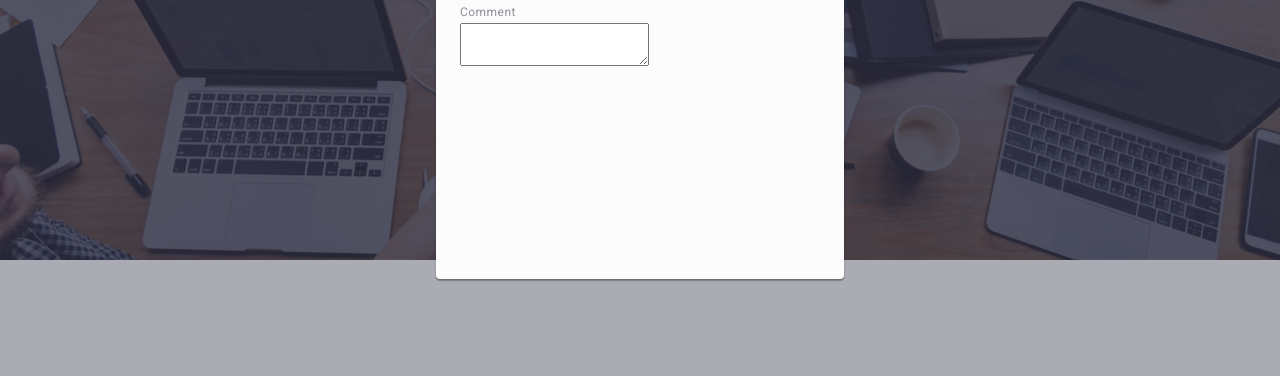
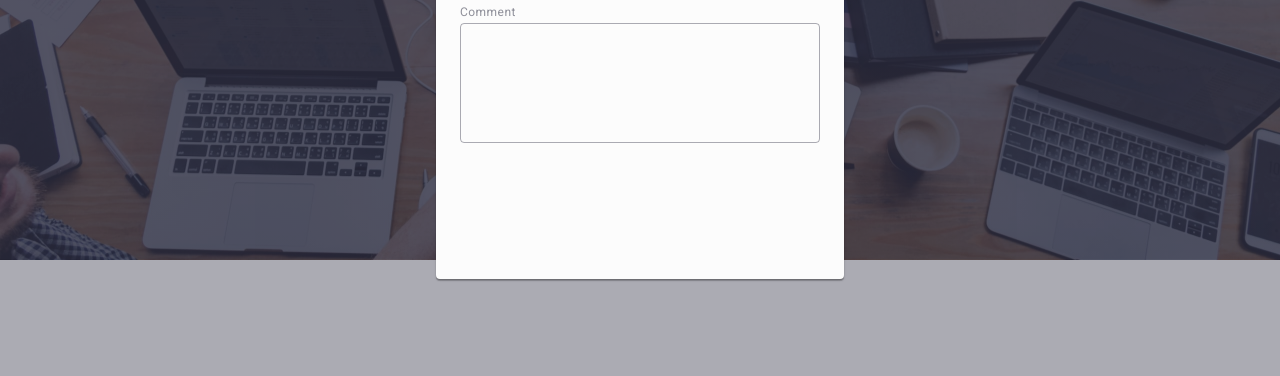
Before and after one commit to ViacheslavBFG/goit-markup-hw-06, a plain HTML site: page index.html in a window 1280 px wide. Both pictures are taken after a click on the button "Order Service". Shown: the part 413-789 px from the top of the page. Drawn offline with nearby package versions, Linux system fonts and the light colour scheme.

Commit message:
Update style.css

```diff
--- a/css/style.css
+++ b/css/style.css
@@ -964,3 +964,26 @@ ol {
     transition: fill 250ms cubic-bezier(0.4, 0, 0.2, 1);
 
 }
+
+
+.model-comment {
+    width: 100%;
+    height: 120px;
+    font-size: 12px;
+    line-height: 1.17;
+    letter-spacing: 0.04em;
+    color: rgba(46, 47, 66, 0.4);
+    border: 1px solid rgba(46, 47, 66, 0.4);
+    border-radius: 4px;
+    background-color: transparent;
+    padding: 8px 16px;
+    outline: transparent;
+    resize: none;
+    transition: border-color 250ms cubic-bezier(0.4, 0, 0.2, 1);
+
+}
+
+.model-comment:focus {
+
+    border-color: #4D5AE5;
+}
```
